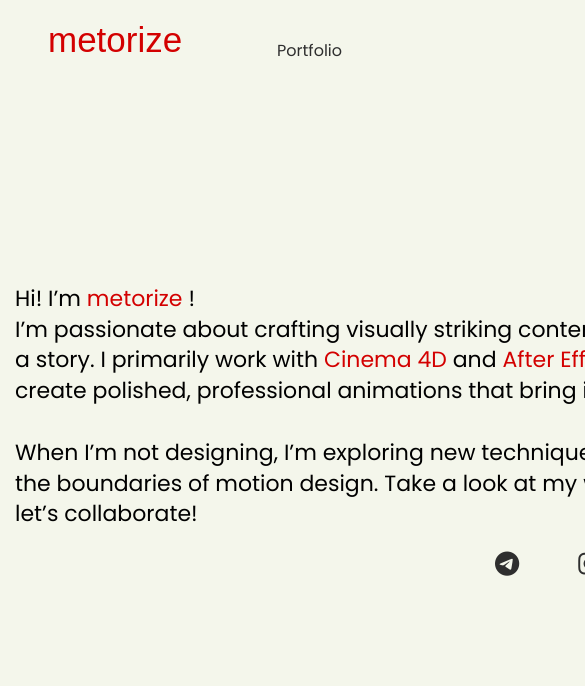
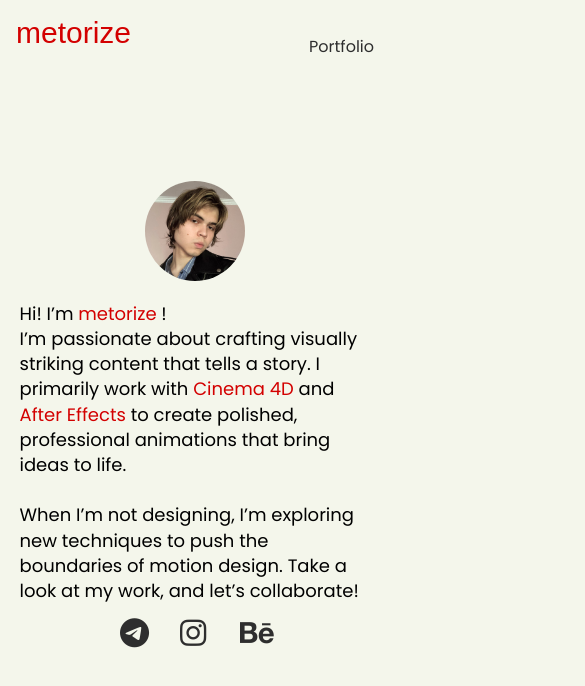
Before and after one commit to metorize/portfolio, a plain HTML site: page contacts.html in a window 390 px wide. Shown: the top 686 px of the page, 585 px wide, since content can reach past the window. Drawn offline with Linux system fonts and the light colour scheme; a web font is replaced by a local one.

Commit message:
Optimized contacs for mobile

```diff
--- a/css/styles.css
+++ b/css/styles.css
@@ -170,3 +170,43 @@ a {
 .social-icons a:hover {
     transform: scale(1.1) translateX(4px);
 }
+
+/* Responsive Design */
+@media (max-width: 768px) {
+    .nav {
+        height: auto;
+        padding: 1em;
+    }
+
+    .logo {
+        font-size: 30px;
+    }
+
+    .contacts_container {
+        flex-direction: column;
+        align-items: center;
+        gap: 20px;
+    }
+
+    .contacts_text {
+        width: 90%;
+        font-size: 18px;
+    }
+
+    #contact_photo {
+        width: 100px;
+        height: 100px;
+    }
+
+    .social-icons {
+        margin-left: 0;
+        justify-content: center;
+    }
+
+    .social-icons a {
+        width: 30px;
+        height: 30px;
+        font-size: 30px;
+        margin: 15px;
+    }
+}
```
